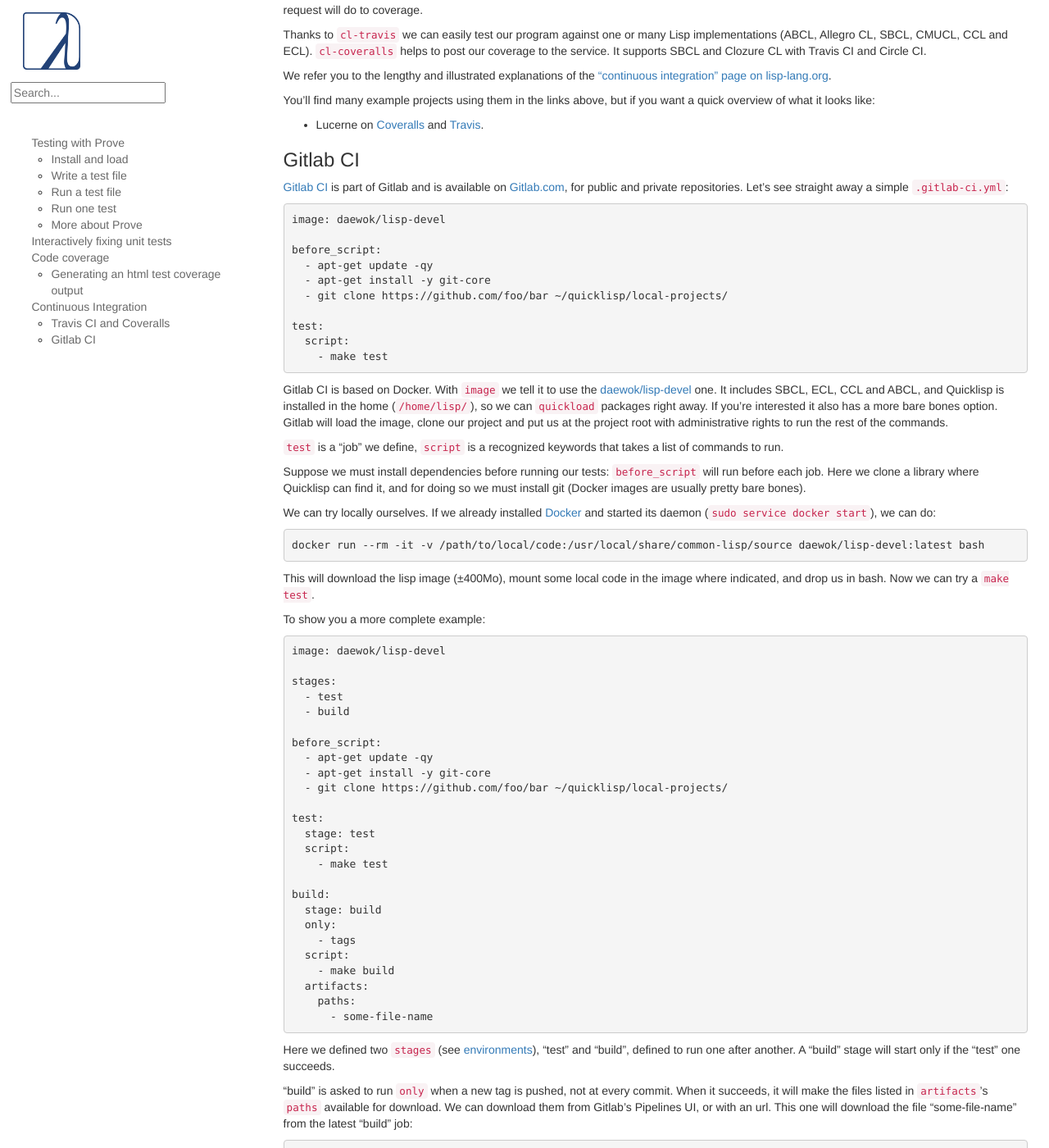
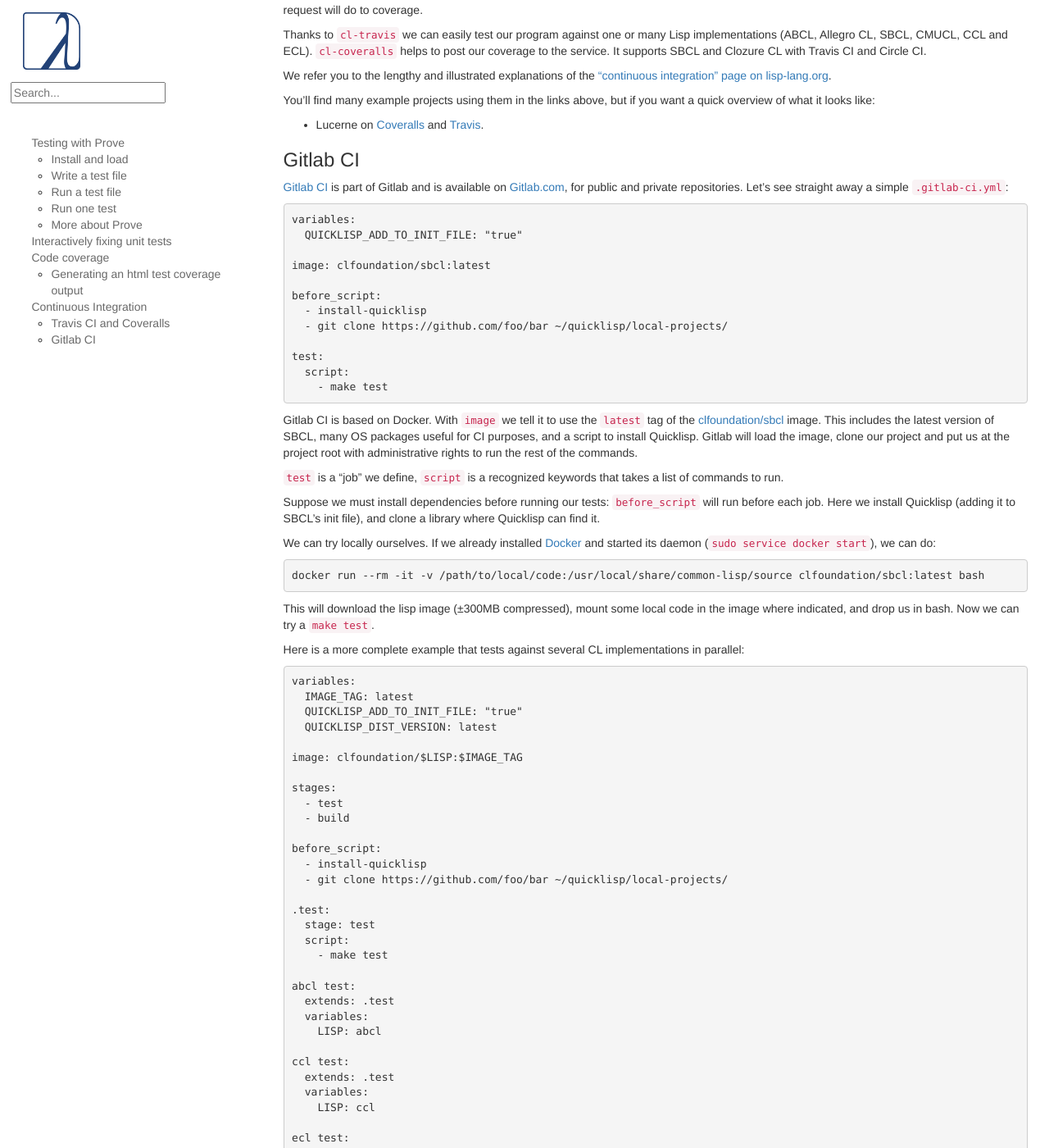
Before and after one commit to LispCookbook/cl-cookbook, a Jekyll site: the page built from testing.md, in a window 1280 px wide and 1400 px high, scrolled down 4043 px. Shown: the whole window at 82% size. Built offline with Jekyll 4.4.1, drawn with Linux system fonts in a browser that asks for light colours; some of the changed text lies outside the part shown.

Commit message:
daewok Docker images have moved to clfoundation
Additionally, revamp the CI section that used them to use my (potentially
overly) opinionated recommendation.

```diff
--- a/testing.md
+++ b/testing.md
@@ -204,11 +204,13 @@
 `.gitlab-ci.yml`:
 
 ~~~
-image: daewok/lisp-devel
+variables:
+  QUICKLISP_ADD_TO_INIT_FILE: "true"
+
+image: clfoundation/sbcl:latest
 
 before_script:
-  - apt-get update -qy
-  - apt-get install -y git-core
+  - install-quicklisp
   - git clone https://github.com/foo/bar ~/quicklisp/local-projects/
 
 test:
@@ -216,52 +218,76 @@
     - make test
 ~~~
 
-Gitlab CI is based on Docker. With `image` we tell it to use the
-[daewok/lisp-devel](https://hub.docker.com/r/daewok/lisp-devel/)
-one. It includes SBCL, ECL, CCL and ABCL, and Quicklisp is installed
-in the home (`/home/lisp/`), so we can `quickload` packages right
-away. If you're interested it also has a more bare bones option. Gitlab will load the
-image, clone our project and put us at the project root with
-administrative rights to run the rest of the commands.
+Gitlab CI is based on Docker. With `image` we tell it to use the `latest` tag
+of the [clfoundation/sbcl](https://hub.docker.com/r/clfoundation/sbcl/)
+image. This includes the latest version of SBCL, many OS packages useful for CI
+purposes, and a script to install Quicklisp. Gitlab will load the image, clone
+our project and put us at the project root with administrative rights to run
+the rest of the commands.
 
 `test` is a "job" we define, `script` is a
 recognized keywords that takes a list of commands to run.
 
-Suppose we must install dependencies before running our tests:
-`before_script` will run before each job. Here we clone a library
-where Quicklisp can find it, and for doing so we must install git
-(Docker images are usually pretty bare bones).
+Suppose we must install dependencies before running our tests: `before_script`
+will run before each job. Here we install Quicklisp (adding it to SBCL's init
+file), and clone a library where Quicklisp can find it.
 
 We can try locally ourselves. If we already installed [Docker](https://docs.docker.com/) and
 started its daemon (`sudo service docker start`), we can do:
 
-    docker run --rm -it -v /path/to/local/code:/usr/local/share/common-lisp/source daewok/lisp-devel:latest bash
+    docker run --rm -it -v /path/to/local/code:/usr/local/share/common-lisp/source clfoundation/sbcl:latest bash
 
-This will download the lisp image (±400Mo), mount some local code in
-the image where indicated, and drop us in bash. Now we can try a `make
-test`.
+This will download the lisp image (±300MB compressed), mount some local code in
+the image where indicated, and drop us in bash. Now we can try a `make test`.
 
-To show you a more complete example:
+Here is a more complete example that tests against several CL implementations
+in parallel:
 
 ~~~
-image: daewok/lisp-devel
+variables:
+  IMAGE_TAG: latest
+  QUICKLISP_ADD_TO_INIT_FILE: "true"
+  QUICKLISP_DIST_VERSION: latest
+
+image: clfoundation/$LISP:$IMAGE_TAG
 
 stages:
   - test
   - build
 
 before_script:
-  - apt-get update -qy
-  - apt-get install -y git-core
+  - install-quicklisp
   - git clone https://github.com/foo/bar ~/quicklisp/local-projects/
 
-test:
+.test:
   stage: test
   script:
     - make test
 
+abcl test:
+  extends: .test
+  variables:
+    LISP: abcl
+
+ccl test:
+  extends: .test
+  variables:
+    LISP: ccl
+
+ecl test:
+  extends: .test
+  variables:
+    LISP: ecl
+
+sbcl test:
+  extends: .test
+  variables:
+    LISP: sbcl
+
 build:
   stage: build
+  variables:
+    LISP: sbcl
   only:
     - tags
   script:
```
Also changed, not shown: getting-started.md (+10 -10 lines), assets/img-ci-build.png.
